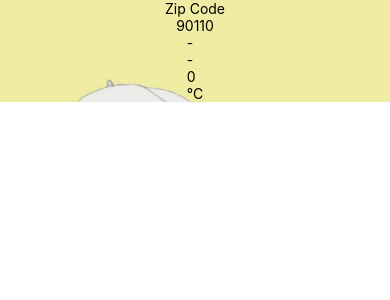
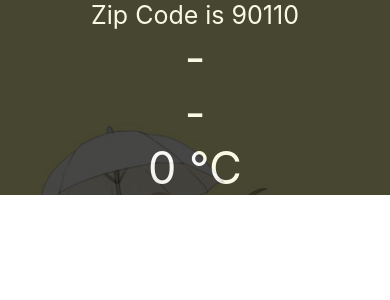
Before and after one commit to 6110110156/wt-app, a React Native app: screen / in a window 390 px wide. Shown: the top 300 px of the page. Built offline with nearby package versions, Linux system fonts and the light colour scheme.

Commit message:
CHALLENGE

```diff
--- a/components/Forecast.js
+++ b/components/Forecast.js
@@ -1,14 +1,24 @@
 import React from 'react'
-import { View, Text } from 'react-native';
+import { View, Text, StyleSheet } from 'react-native';
 
 export default function Forecast(props) {
     return (
     <View>
-         <Text>{props.main}</Text>
-         <Text>{props.description}</Text>
-         <Text>{props.temp}</Text>
-         <Text>°C</Text>
+         <Text style={styles.testst}>{props.main}</Text>
+         <Text style={styles.testst}>{props.description}</Text>
+         <Text style={styles.testst}>{props.temp} °C</Text>
 
     </View>
     );
    }
+   const styles = StyleSheet.create({
+   testst: {
+     color: '#fff',
+     fontSize:45,
+     textAlign:'center'
+
+   }
+}
+
+
+)
--- a/components/Weather.js
+++ b/components/Weather.js
@@ -1,6 +1,7 @@
 import React, { useState } from 'react'
-import { Text, ImageBackground, StyleSheet } from 'react-native'
+import { Text, ImageBackground, StyleSheet, View } from 'react-native'
 import Forecast from './Forecast';
+import { Colors } from 'react-native/Libraries/NewAppScreen';
 
 export default function Weather(props) {
 
@@ -12,20 +13,36 @@ export default function Weather(props) {
 
     return (
     <ImageBackground source={require("../bg2.jpg")} style={styles.backdrop}>
-        <Text>Zip Code</Text>
-        <Text>{props.zipCode}</Text>
-    <Forecast {...forecastInfo}/>
+        <View style={styles.background}>
+            <Text style={styles.testst}>Zip Code is {props.zipCode}</Text>
+
+            <Forecast {...forecastInfo}/>
+       </View>
     </ImageBackground>
     );
    }
 
    const styles = StyleSheet.create({
        backdrop: {
-           alignItems:'center',
            width: '100%',
            height: '100%'
 
        }
+       ,background:{
+           flexDirection: 'column',
+          alignItems:'center',
+          backgroundColor:'#000',
+          opacity:0.7 //ความเข้มของพื้นหลังสีดำ
+
+       }
+       ,testst: {
+        color: '#fff',
+        fontSize:25,
+        textAlign:'center',
+
+
+      }
    }
 
+
    )
```
